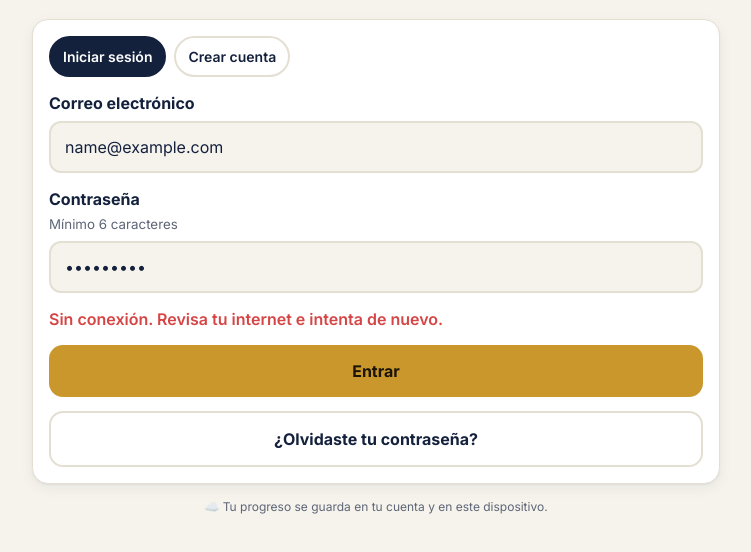
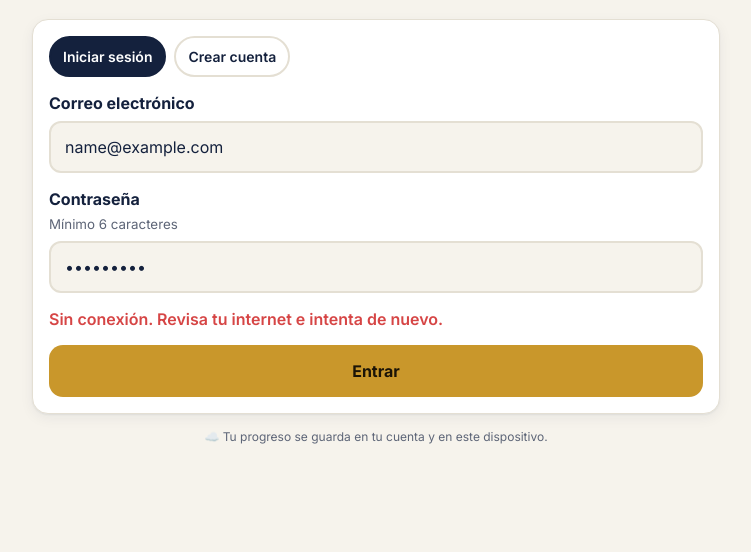
Before and after one commit to loda23-bs/bitacora, a plain HTML site: page examen-colegiado/index.html in a window 1280 px wide. Both pictures are taken after typing "name@example.com", "Sample123" into the empty fields and a click on the button "Entrar". Shown: the part 142-694 px from the top of the page, without its empty margins (264-1015 px from the left). Drawn offline with nearby package versions, Linux system fonts and the light colour scheme; no server answers.

Commit message:
Examen colegiado: quita el botón «¿Olvidaste tu contraseña?»
Co-Authored-By: Claude Opus 5.5 <noreply@anthropic.com>
Claude-Session: https://claude.ai/code/session_01Hxph3e1hBCfUcKPLHmn7R9

```diff
--- a/examen-colegiado/index.html
+++ b/examen-colegiado/index.html
@@ -273,7 +273,7 @@ async function logout(){await flushCloud();try{await sb.auth.signOut()}catch(e){
 function authErr(e){
   const m=String(e&&e.message||'');
   if(/Invalid login credentials/i.test(m))return 'Correo o contraseña incorrectos.';
-  if(/already registered/i.test(m))return 'Ese correo ya tiene cuenta (puede ser de la Bitácora o de Lecturas). Inicia sesión con esa contraseña o toca «¿Olvidaste tu contraseña?».';
+  if(/already registered/i.test(m))return 'Ese correo ya tiene cuenta (puede ser de la Bitácora o de Lecturas). Inicia sesión con esa contraseña.';
   if(/Password should be/i.test(m))return 'La contraseña debe tener al menos 6 caracteres.';
   if(/valid email|invalid format|Unable to validate email/i.test(m))return 'Escribe un correo válido.';
   if(/rate limit|security purposes/i.test(m))return 'Espera un momento antes de intentarlo otra vez.';
@@ -298,7 +298,6 @@ function authView(mode,msg){
       ${mode==='register'?`<label class="mt" style="display:block"><b>Repite la contraseña</b><input id="ap2" class="inp" type="password" autocomplete="new-password" required></label>`:''}
       <div id="amsg" class="mt" style="color:var(--bad);font-weight:600">${msg?esc(msg):''}</div>
       <button class="btn gold mt" type="submit" id="asb">${mode==='login'?'Entrar':'Crear cuenta'}</button>
-      ${mode==='login'?`<button type="button" class="btn ghost mt" onclick="forgotView($('#au').value)">¿Olvidaste tu contraseña?</button>`:''}
     </form>
   </div>
   <p class="center muted mt" style="font-size:12px">☁️ Tu progreso se guarda en tu cuenta y en este dispositivo.</p>`;
@@ -311,7 +310,7 @@ function authView(mode,msg){
         if(password!==$('#ap2').value)return err('Las contraseñas no coinciden.');
         const {data,error}=await sb.auth.signUp({email,password,options:{emailRedirectTo:location.origin+location.pathname}});
         if(error)return err(authErr(error));
-        if(data.user&&Array.isArray(data.user.identities)&&!data.user.identities.length)return err('Ese correo ya tiene cuenta (puede ser de la Bitácora o de Lecturas). Inicia sesión con esa contraseña o toca «¿Olvidaste tu contraseña?».');
+        if(data.user&&Array.isArray(data.user.identities)&&!data.user.identities.length)return err('Ese correo ya tiene cuenta (puede ser de la Bitácora o de Lecturas). Inicia sesión con esa contraseña.');
         if(data.session)return enterSession(data.session);
         return verifyView(email);
       } else {
```
